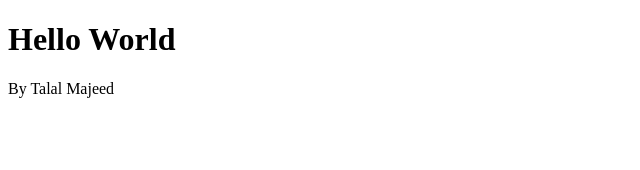
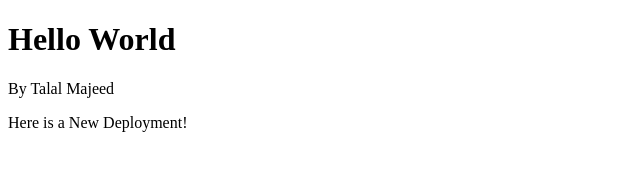
Before and after one commit to TalalMajeed/Learning-Site, a plain HTML site: page index.html in a window 1280 px wide. Shown: the whole page, without its empty margins (0-640 px from the left). Drawn offline with Linux system fonts and the light colour scheme.

Commit message:
Added New Build

```diff
--- a/index.html
+++ b/index.html
@@ -8,5 +8,6 @@
     <body>
         <h1>Hello World</h1>
         <p>By Talal Majeed</p>
+        <p>Here is a New Deployment!</p>
     </body>
 </html>
```
